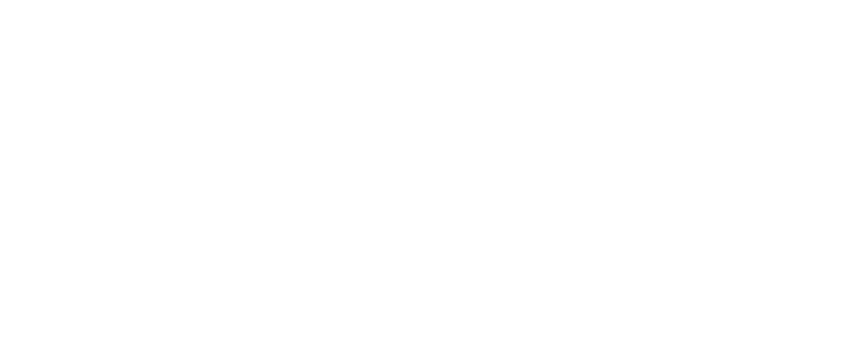
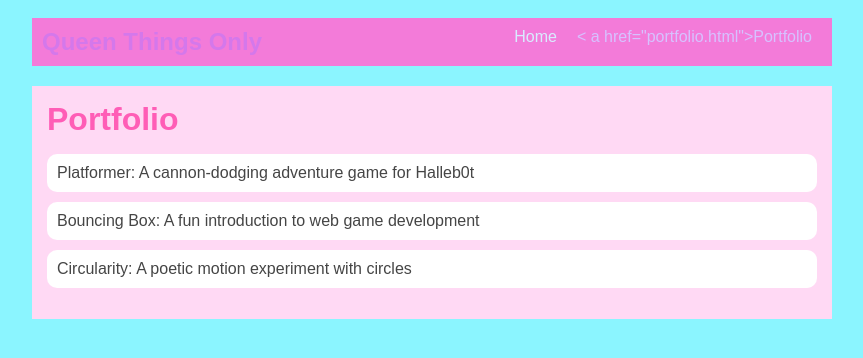
Before and after one commit to iloveeyoulyricc/iloveeyoulyricc.github.io, a plain HTML site: page portfolio.html in a window 1280 px wide. Shown: the whole page, without its empty margins (208-1071 px from the left). Drawn offline with Linux system fonts and the light colour scheme.

Commit message:
update 3

```diff
--- a/index.html
+++ b/index.html
@@ -2,19 +2,28 @@
 <html>
   <head>
     <title>Queen Things Only</title>
+    <link rel="stylesheet" href="style.css" />
   </head>
 
   <body>
     <!-- All content goes here -->
     <div id="all-contents">
         <nav>
-
+         <h1> Lyric's Amazing Website</h1>
+         <ul id="nav-ul">
+          <li class="nav-li">
+            <a href="index.html">Home</a>
+          </li>
+          <li class="nav-li">
+            <a href="portfolio.html">portfolio</a>
+          </li>
+          </ul>
       </nav>
 
       <main>
         <!-- Sidebar section -->
         <div class="sidebar">
-          <img class="sidebar-img" src="
+          <img class="sidebar-img" src="https://forward.com/wp-content/uploads/2024/03/queen-esther.dark_.jpeg"
         </div>
 
         <!-- Content section -->
--- a/portfolio.html
+++ b/portfolio.html
@@ -0,0 +1,43 @@
+<!DOCTYPE html>
+<html>
+  <head>
+    <title>Queen Things Only</title>
+    <link rel="stylesheet" href="style.css" />
+</head>
+  </head>
+
+  <body>
+    <!-- All content goes here -->
+    <div id="all-contents">
+      <nav>
+<h1>Queen Things Only</h1>
+<ul id="nav-ul">
+    <li class="nav-li">
+        <a href="index.html">Home</a>
+    </li>
+    <li class="nav-li">
+        < a href="portfolio.html">Portfolio</a>
+    </li>
+</ul>
+      </nav>
+
+       <main>
+<div class="content">
+    <h1>Portfolio</h1>
+    <ul id="portfolio">
+<li>
+  <a href="fsd-projects/platformer/">Platformer: A cannon-dodging adventure game for Halleb0t</a>
+</li>
+<li>
+  <a href="fsd-projects/bouncing-box/">Bouncing Box: A fun introduction to web game development</a>
+</li>
+<li>
+  <a href="fsd-projects/circularity/">Circularity: A poetic motion experiment with circles</a>
+</li>
+    </ul>
+</div>
+       </main>
+
+    </div>
+  </body>
+</html>
--- a/style.css
+++ b/style.css
@@ -0,0 +1,102 @@
+body {
+    background: rgb(139, 245, 255);
+    color: rgb(215, 193, 255);
+    padding: 10px;
+    font-family: Arial, sans-serif;
+}
+
+#all-contents {
+    max-width: 800px;
+    margin: auto;
+}
+
+/* navigation menu */
+nav {
+    background: rgb(243, 123, 217);
+    margin: 0 auto;
+    display: flex;
+    padding: 10px;
+    margin-bottom: 20px;
+}
+
+h1 {
+    display: flex;
+    align-items: center;
+    color: rgb(212, 120, 235);
+    flex: 1;
+    margin: 0;
+}
+
+#nav-ul {
+    list-style-type: none;
+    margin: 0;
+    padding: 0;
+    display: flex;
+}
+
+.nav-li {
+    display: inline-block;
+    padding: 0 10px;
+}
+
+a {
+    text-decoration: none;
+    color: rgb(217, 235, 255);
+}
+
+/* main container area beneath menu */
+main {
+    background: rgb(255, 217, 244);
+    display: flex;
+    margin-top: 20px;
+}
+
+.sidebar {
+    margin-right: 25px;
+    padding: 10px;
+}
+
+.sidebar-img {
+    width: 200px;
+}
+
+.content {
+    flex: 1;
+    padding: 15px;
+}
+
+/* interests section styles */
+#interests {
+    border: 4px rgb(213, 255, 241) ridge;
+    padding: 8px;
+    margin-top: 20px;
+}
+
+h2, h3 {
+    margin: 0px;
+}
+/* Portfolio styles */
+.content h1 {
+  color: rgb(255, 93, 182);
+}
+
+#portfolio {
+  list-style-type: none;
+  padding-left: 0;
+}
+
+#portfolio li {
+  background: #fff;
+  padding: 10px;
+  border-radius: 10px;
+  margin-bottom: 10px;
+}
+
+#portfolio li:hover {
+  background: #eee;
+}
+
+#portfolio a {
+  text-decoration: none;
+  color: #454545;
+}
```
